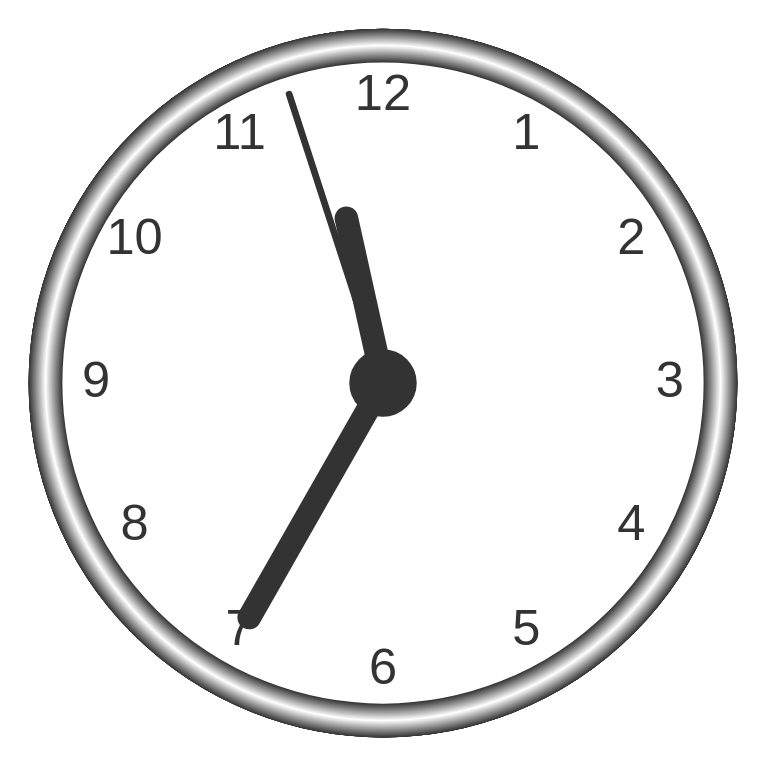
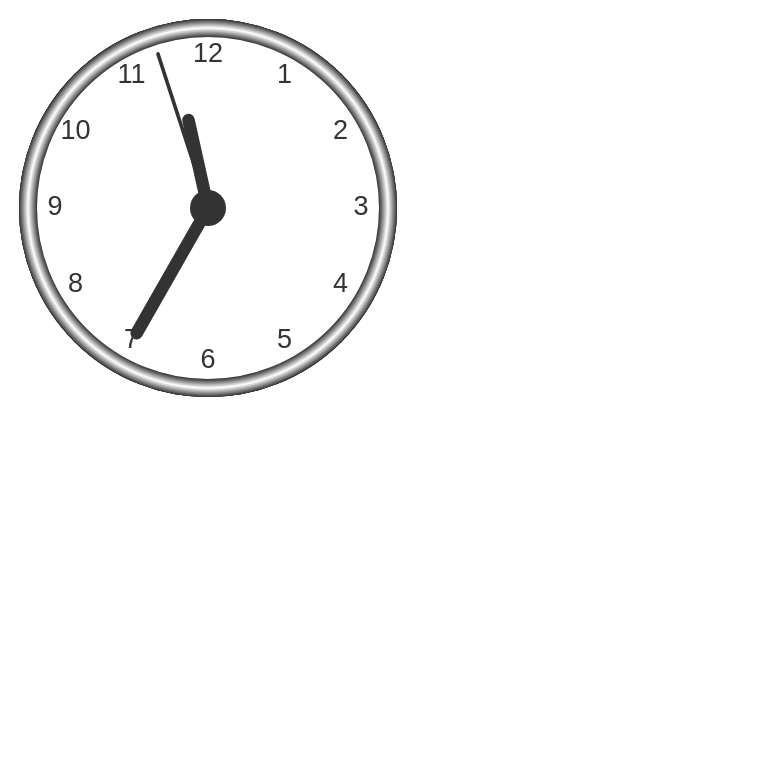
Before and after one commit to AJUSAY74/myClock, a plain HTML site: page index.html in a window 1280 px wide. Shown: the whole page, without its empty margins (0-782 px from the left). Drawn offline with Linux system fonts and the light colour scheme.

Commit message:
Update index.html

```diff
--- a/index.html
+++ b/index.html
@@ -2,7 +2,7 @@
 <html>
 <body>
 
-<canvas id="canvas" width="750" height="750">
+<canvas id="canvas" width="400" height="400">
 <style>
     body{max-width: auto;
   display: flex;
```
